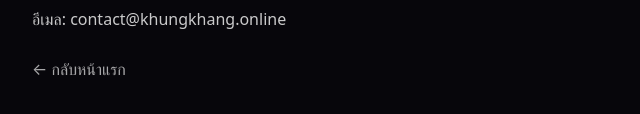
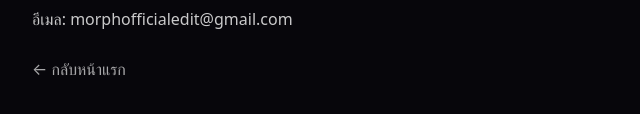
Before and after one commit to MorphEdit/websomething, a plain HTML site: page terms.html in a window 1280 px wide. Shown: the part 308-422 px from the top of the page, 148-788 px from the left. Drawn offline with Linux system fonts and the light colour scheme; a web font is replaced by a local one.

Commit message:
update gmail

```diff
--- a/terms.html
+++ b/terms.html
@@ -30,7 +30,7 @@
 
     <h2>ติดต่อ</h2>
     <p style="opacity: .85; line-height: 1.8;">
-      อีเมล: <a href="mailto:contact@khungkhang.online">contact@khungkhang.online</a>
+      อีเมล: <a href="mailto:morphofficialedit@gmail.com">morphofficialedit@gmail.com</a>
     </p>
 
     <p style="opacity: .7; margin-top: 24px;">
```
Also changed, not shown: privacy.html (+1 -1 lines).
